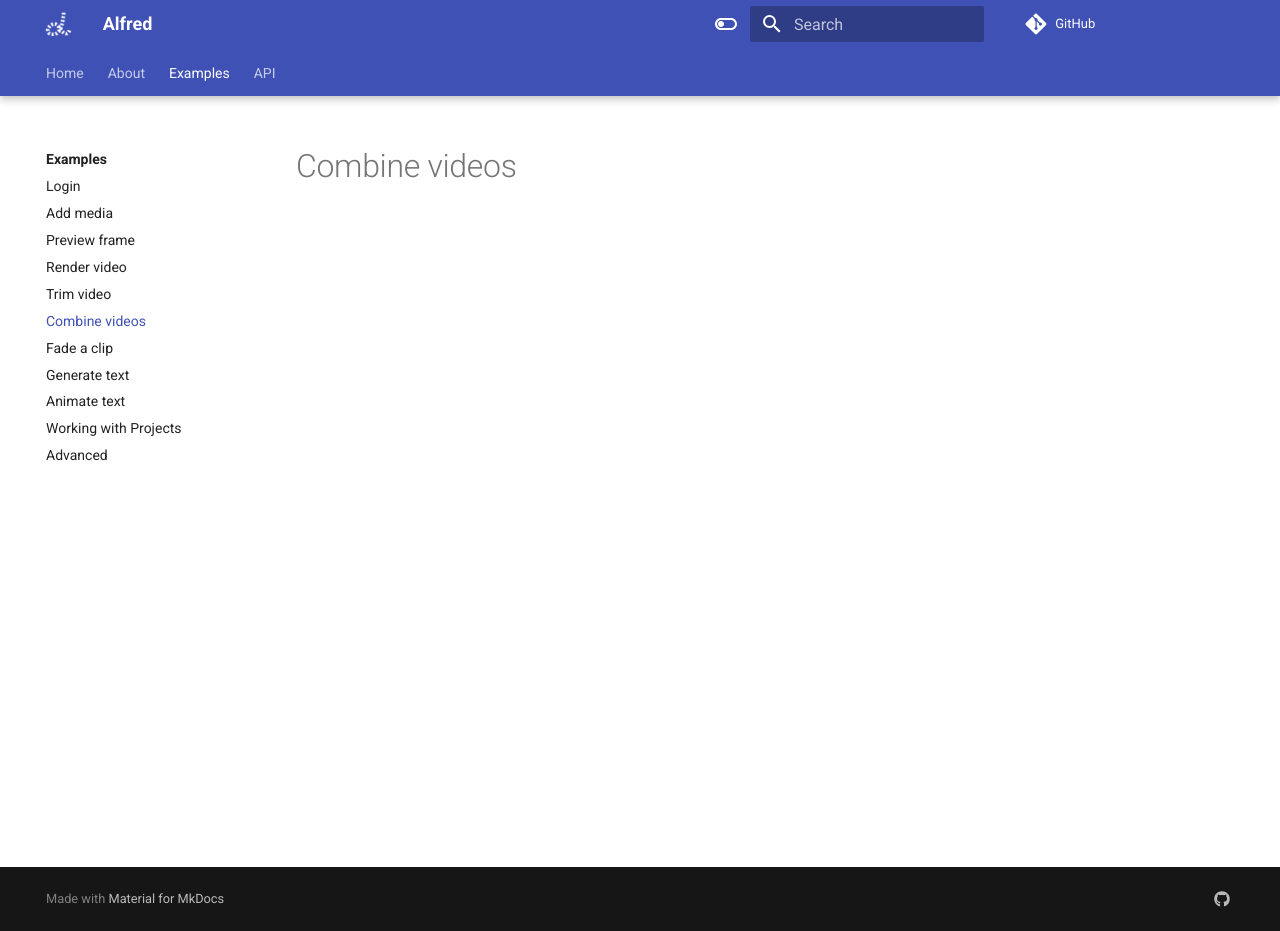
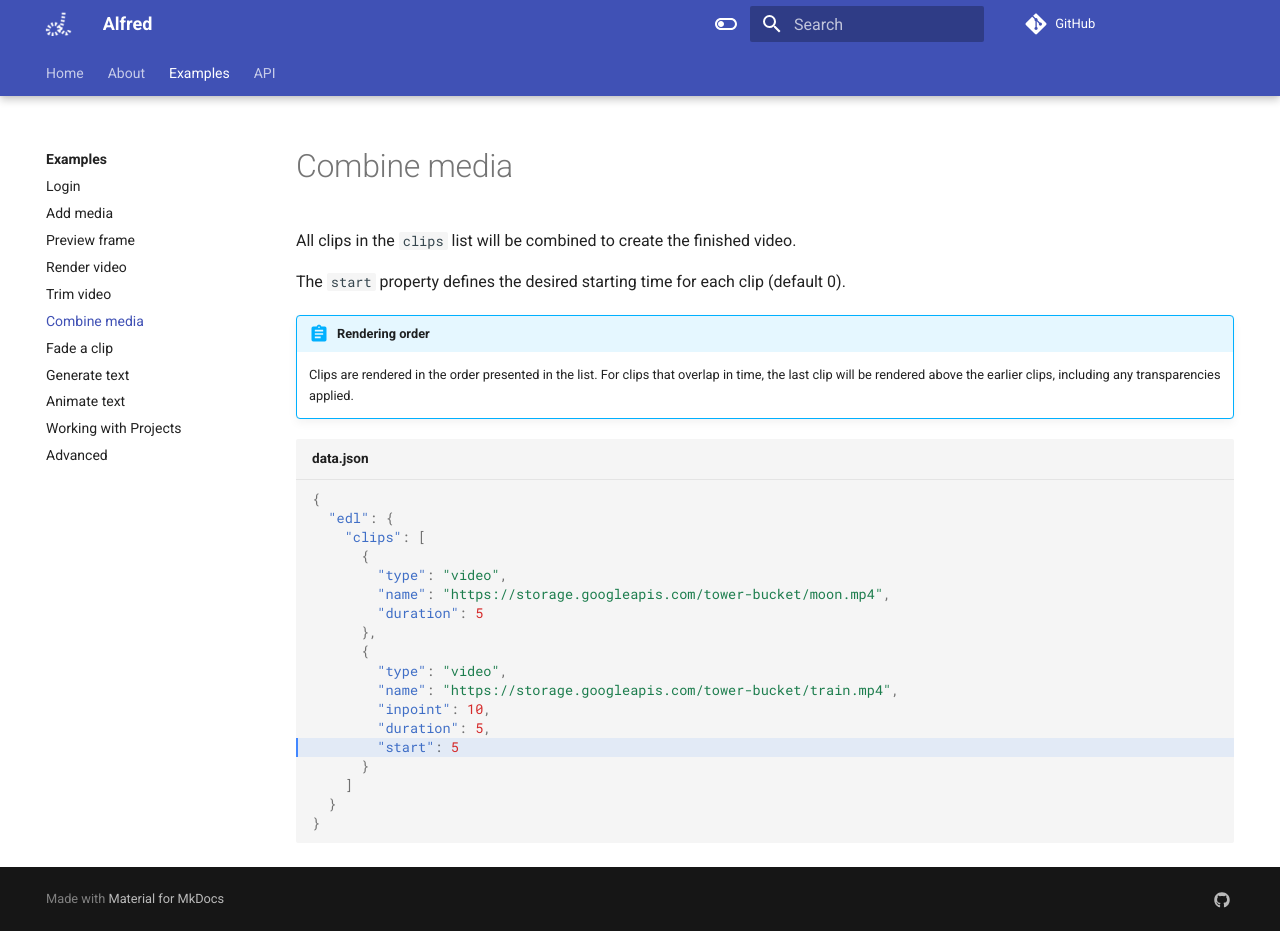
Before and after one commit to quaternionmedia/alfred, an MkDocs documentation site: the page built from docs/examples/combine.md, in a window 1280 px wide and 931 px high. Built offline with MkDocs 1.6.1 and Material for MkDocs 9.7.7, drawn with Linux system fonts in a browser that asks for light colours; comment, search, counter and statistics services are not loaded.

Commit message:
expand combine

````diff
--- a/docs/examples/combine.md
+++ b/docs/examples/combine.md
@@ -1 +1,29 @@
-# Combine videos
+# Combine media
+All clips in the `clips` list will be combined to create the finished video.
+
+The `start` property defines the desired starting time for each clip (default 0).
+
+!!! abstract "Rendering order"
+    Clips are rendered in the order presented in the list. For clips that overlap in time, the last clip will be rendered above the earlier clips, including any transparencies applied.
+
+
+``` json title="data.json" hl_lines="14"
+{
+  "edl": {
+    "clips": [
+      {
+        "type": "video",
+        "name": "https://storage.googleapis.com/tower-bucket/moon.mp4",
+        "duration": 5
+      },
+      {
+        "type": "video",
+        "name": "https://storage.googleapis.com/tower-bucket/train.mp4",
+        "inpoint": 10,
+        "duration": 5,
+        "start": 5
+      }
+    ]
+  }
+}
+```
````
